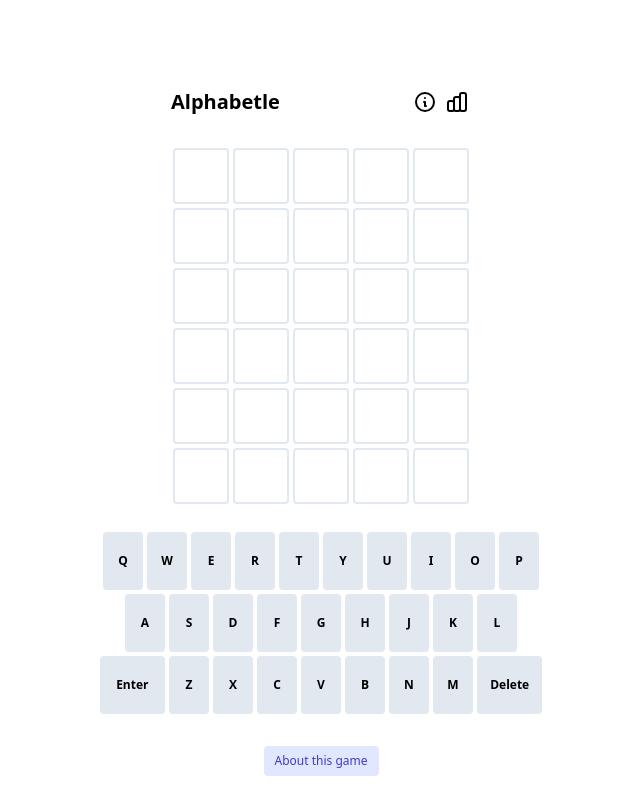
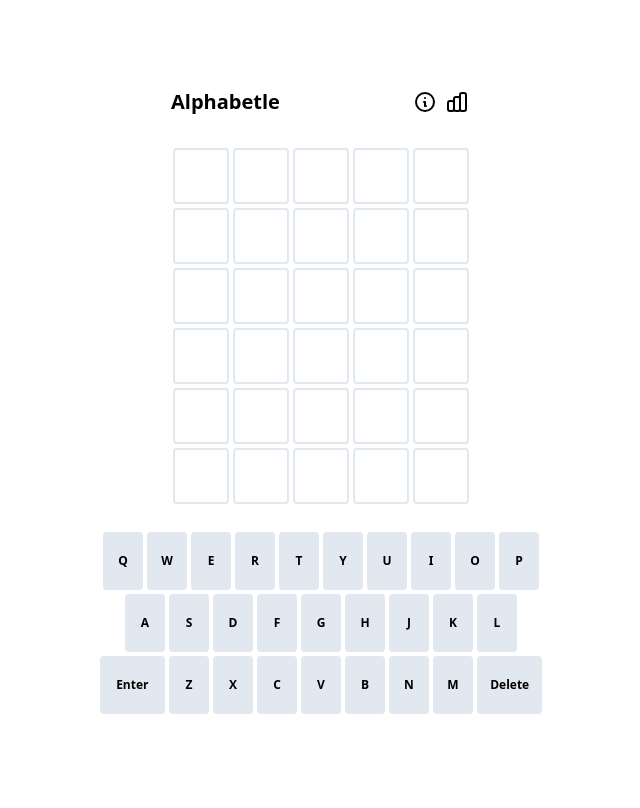
Before and after one commit to matthewjwein/alphabetle, a React (Create React App) app: page / in a window 1280 px wide. Shown: the whole page, without its empty margins (319-959 px from the left). Built offline with nearby package versions, Linux system fonts and the light colour scheme.

Commit message:
remove about modal

```diff
--- a/src/App.tsx
+++ b/src/App.tsx
@@ -7,14 +7,12 @@ import { useState, useEffect } from 'react'
 import { Alert } from './components/alerts/Alert'
 import { Grid } from './components/grid/Grid'
 import { Keyboard } from './components/keyboard/Keyboard'
-import { AboutModal } from './components/modals/AboutModal'
 import { InfoModal } from './components/modals/InfoModal'
 import { StatsModal } from './components/modals/StatsModal'
 import {
   GAME_TITLE,
   WIN_MESSAGES,
   GAME_COPIED_MESSAGE,
-  ABOUT_GAME_MESSAGE,
   NOT_ENOUGH_LETTERS_MESSAGE,
   WORD_NOT_FOUND_MESSAGE,
   CORRECT_WORD_MESSAGE,
@@ -48,7 +46,6 @@ function App() {
   const [currentGuess, setCurrentGuess] = useState('')
   const [isGameWon, setIsGameWon] = useState(false)
   const [isInfoModalOpen, setIsInfoModalOpen] = useState(false)
-  const [isAboutModalOpen, setIsAboutModalOpen] = useState(false)
   const [isNotEnoughLetters, setIsNotEnoughLetters] = useState(false)
   const [isStatsModalOpen, setIsStatsModalOpen] = useState(false)
   const [isWordNotFoundAlertOpen, setIsWordNotFoundAlertOpen] = useState(false)
@@ -248,18 +245,6 @@ function App() {
         }}
         isHardMode={isHardMode}
       />
-      <AboutModal
-        isOpen={isAboutModalOpen}
-        handleClose={() => setIsAboutModalOpen(false)}
-      />
-
-      <button
-        type="button"
-        className="mx-auto mt-8 flex items-center px-2.5 py-1.5 border border-transparent text-xs font-medium rounded text-indigo-700 bg-indigo-100 hover:bg-indigo-200 focus:outline-none focus:ring-2 focus:ring-offset-2 focus:ring-indigo-500 select-none"
-        onClick={() => setIsAboutModalOpen(true)}
-      >
-        {ABOUT_GAME_MESSAGE}
-      </button>
 
       <Alert message={NOT_ENOUGH_LETTERS_MESSAGE} isOpen={isNotEnoughLetters} />
       <Alert
--- a/src/components/modals/AboutModal.tsx
+++ /dev/null
@@ -1,23 +0,0 @@
-import { BaseModal } from './BaseModal'
-
-type Props = {
-  isOpen: boolean
-  handleClose: () => void
-}
-
-export const AboutModal = ({ isOpen, handleClose }: Props) => {
-  return (
-    <BaseModal title="About" isOpen={isOpen} handleClose={handleClose}>
-      <p className="text-sm text-gray-500 dark:text-gray-300">
-        This is an open source version of the word guessing game we all know and
-        love -{' '}
-        <a
-          href="https://github.com/cwackerfuss/react-wordle"
-          className="underline font-bold"
-        >
-          check out the code here
-        </a>{' '}
-      </p>
-    </BaseModal>
-  )
-}
```
